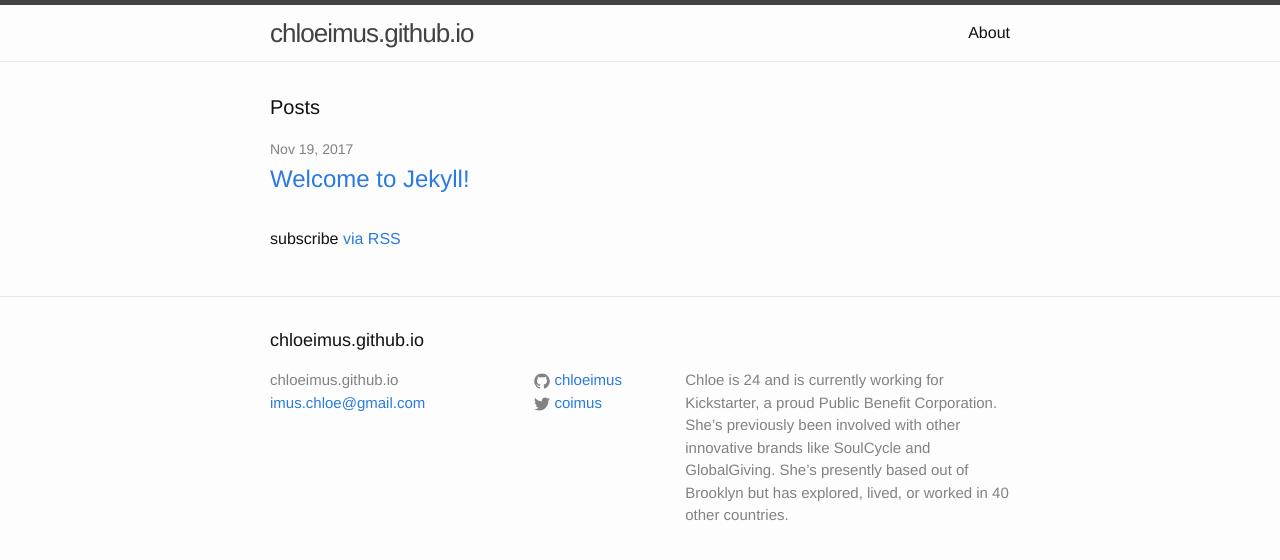
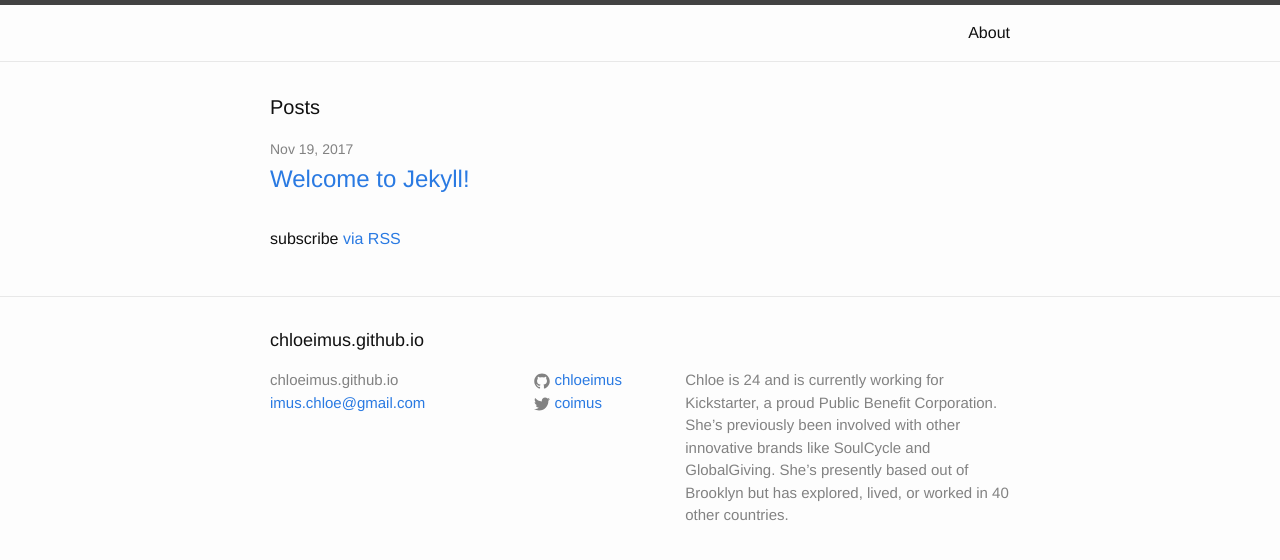
Before and after one commit to chloeimus/chloeimus.github.io, a Jekyll site: the page built from index.html, in a window 1280 px wide. Shown: the top 560 px of the page. Built offline with Jekyll 4.4.1, drawn with Linux system fonts in a browser that asks for light colours.

Commit message:
Update header.html

```diff
--- a/_includes/header.html
+++ b/_includes/header.html
@@ -2,7 +2,7 @@
 
   <div class="wrapper">
 
-    <a class="site-title" href="{{ site.baseurl }}/">{{ site.title }}</a>
+    <a class="site-title" href="{{ site.baseurl }}/">{{ CHLOE IMUS }}</a>
 
     <nav class="site-nav">
       <a href="#" class="menu-icon">
```
